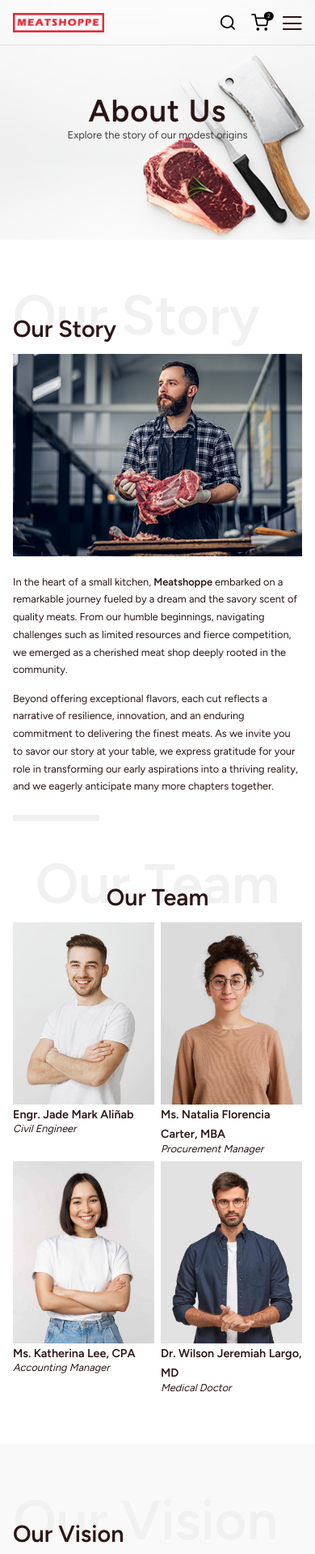
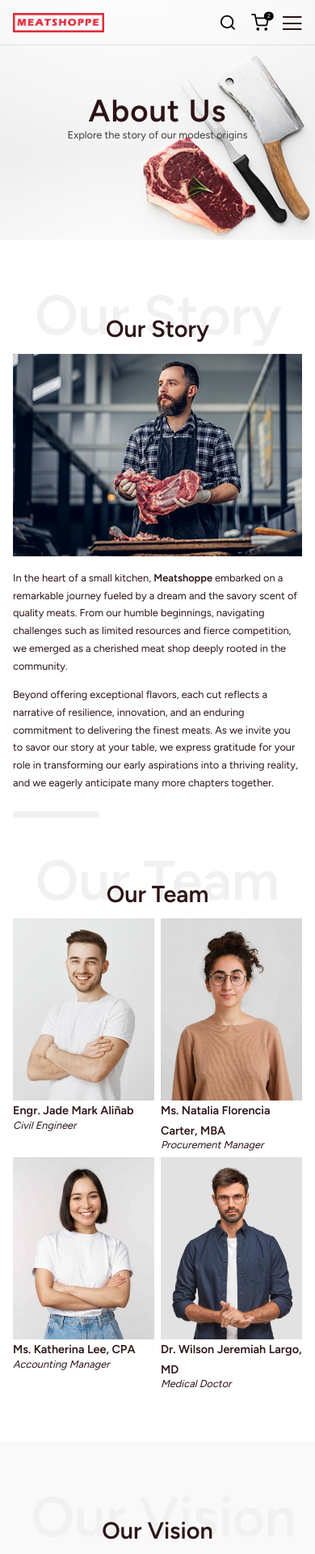
Before and after one commit to pauliversonc/meatshoppe, a Vue app: page /about in a window 390 px wide. Shown: the top 1919 px of the page at 81% size. Built offline with nearby package versions, Linux system fonts and the light colour scheme.

Commit message:
update, center headingfive in aboutpage

```diff
--- a/src/components/layout/TheFooter.vue
+++ b/src/components/layout/TheFooter.vue
@@ -61,12 +61,12 @@
 
           <li class="footer__contact-list">
 
-            <a href="mailto:meatshoppe@gmail.com" class="footer__contact-link"
+            <a href="mailto:meatshoppe.OFCL@gmail.com" class="footer__contact-link"
               >
               <svg class="footer__icon">
               <use xlink:href="../../assets/icons/sprite.svg#icon-mail"></use>
             </svg>
-              meatshoppe@gmail.com</a
+              meatshoppe.OFCL@gmail.com</a
             >
           </li>
         </ul>
--- a/src/components/pages/AboutPage.vue
+++ b/src/components/pages/AboutPage.vue
@@ -51,6 +51,7 @@
             v-if="!isTabletView"
             heading-title="Our Story"
             :margin-bottom="true"
+
           />
 
           <p class="about__paragraph">
@@ -96,6 +97,7 @@
             v-if="isTabletView"
             heading-title="Our Story"
             :margin-bottom="true"
+            :center="true"
           />
 
           <img
@@ -175,6 +177,7 @@
             v-if="isTabletView"
             heading-title="Our Vision"
             :margin-bottom="true"
+            :center="true"
           />
 
           <img
@@ -253,6 +256,7 @@
             v-if="!isTabletView"
             heading-title="Our Mission"
             :margin-bottom="true"
+
           />
 
           <p class="about__paragraph">
@@ -295,6 +299,7 @@
             v-if="isTabletView"
             heading-title="Our Mission"
             :margin-bottom="true"
+            :center="true"
           />
 
           <img
@@ -333,6 +338,7 @@
             v-if="isTabletView"
             heading-title="Our Values"
             :margin-bottom="true"
+            :center="true"
           />
 
           <img
@@ -367,6 +373,7 @@
             v-if="!isTabletView"
             heading-title="Our Values"
             :margin-bottom="true"
+
           />
 
           <p class="about__paragraph">
@@ -593,6 +600,10 @@ export default {
     @media only screen and (max-width: 37.5em) {
       grid-row: 1;
       margin-bottom: 2rem;
+
+      display: flex;
+      flex-direction: column;
+      align-items: center;
     }
   }
 
```
